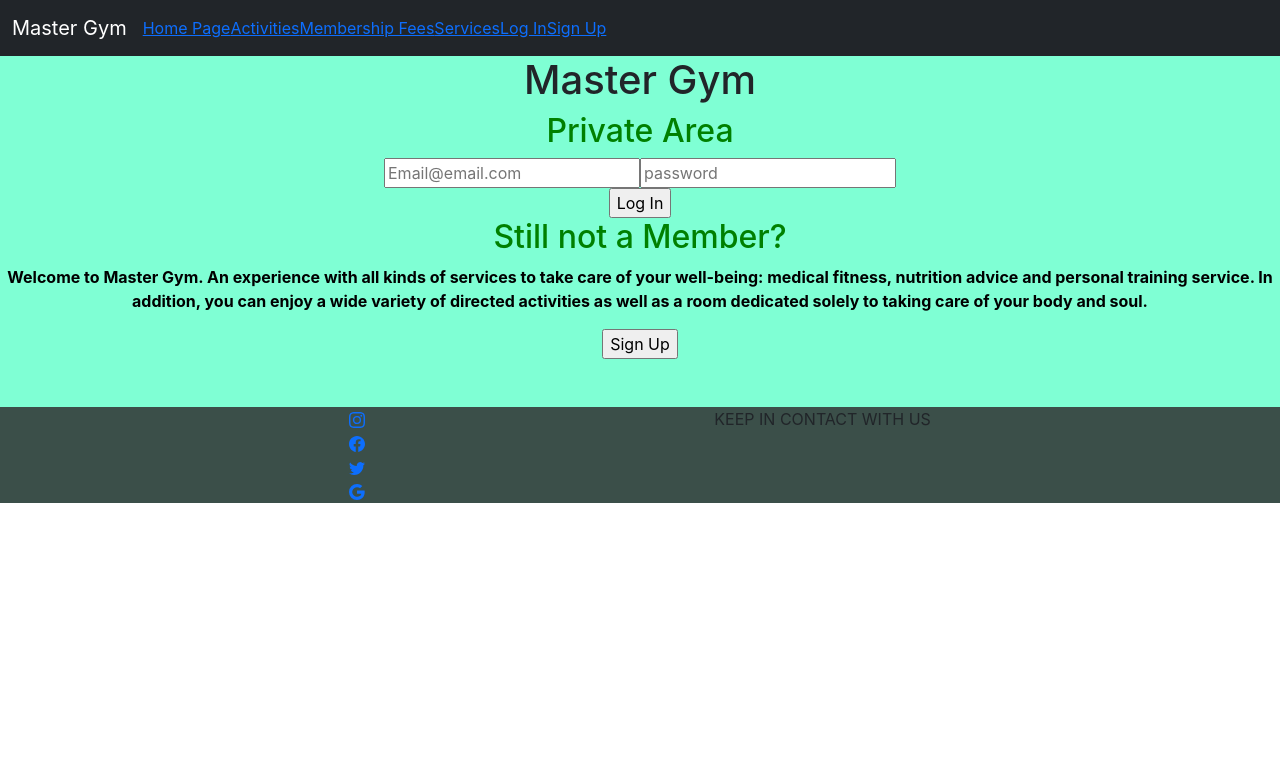
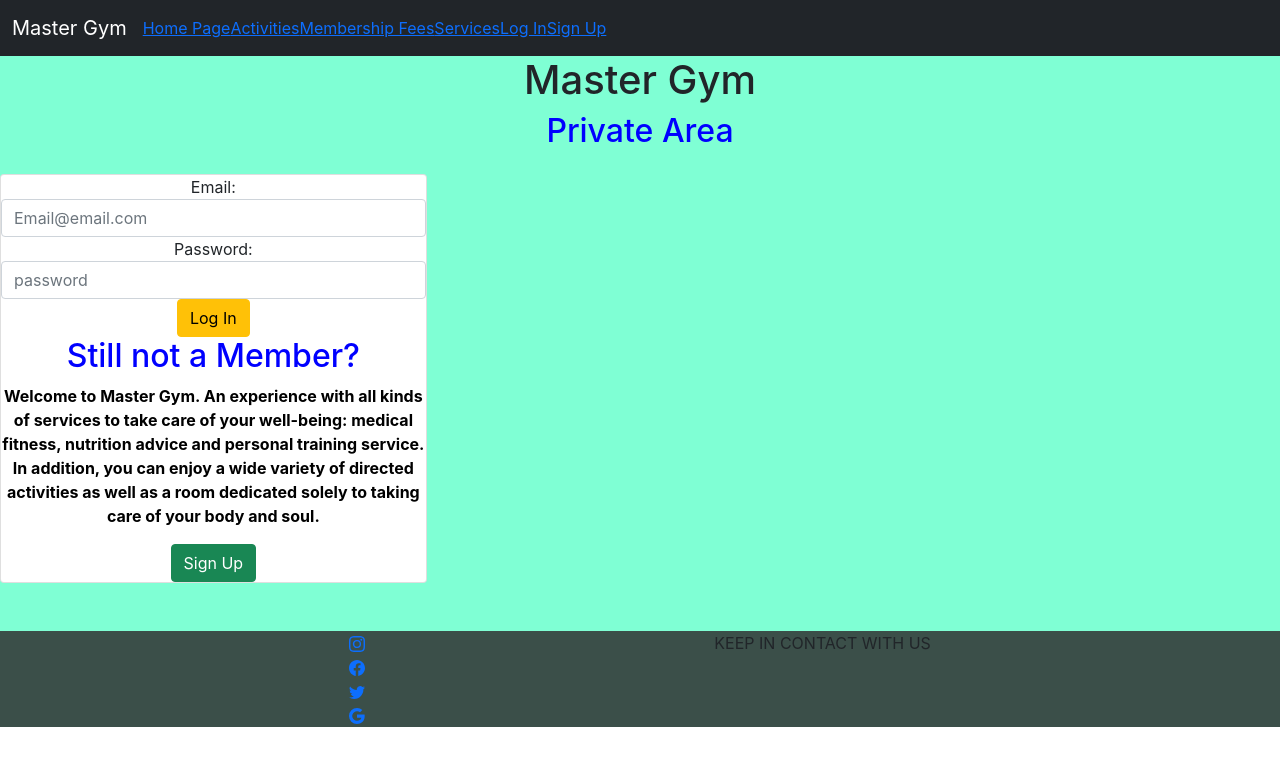
Before and after one commit to Jaume93/Gym-webpage, a React (Create React App) app in the folder client/: page /LogIn in a window 1280 px wide. Shown: the top 766 px of the page. Built offline with nearby package versions, Linux system fonts and the light colour scheme.

Commit message:
sign in and log in done

```diff
--- a/client/src/components/Activities/Activity.js
+++ b/client/src/components/Activities/Activity.js
@@ -11,7 +11,12 @@ const Activity = () => {
 
     useEffect(() => {
         const getActivity = async () => {
-            const response = await axios(`http://localhost:5000/activities/find/${activityId}`);
+            const token = localStorage.getItem("token")
+            const response = await axios(`http://localhost:5000/activities/find/${activityId}`, {
+                headers: {
+                    "Authorization": token
+                }
+            });
             setActivity(response.data.activity)
         };
         getActivity();
--- a/client/src/components/Activities/ActivitySchedule.js
+++ b/client/src/components/Activities/ActivitySchedule.js
@@ -37,19 +37,25 @@ const ActivitySchedule = () => {
                                     de los minutos hacemos lo mismo  */}
                                     {time.getHours().toString().length === 1 ? "0" + time.getHours() : time.getHours()}:{time.getMinutes().toString().length === 1 ? "0" + time.getMinutes() : time.getMinutes()}
                                 </td>
-                                <Link key={activity._id} to={`/activities/find/${activity._id}`}>
-                                    <td>
+                                <td>
+                                    <Link key={activity._id} to={`/activities/find/${activity._id}`}>
                                         {activity.location === "Room A" ? activity.activityName : ""}
-                                    </td>
-                                </Link>
-                                <td>
-                                    {activity.location === "Room B" ? activity.activityName : ""}
+                                    </Link>
                                 </td>
                                 <td>
-                                    {activity.location === "Room C" ? activity.activityName : ""}
+                                    <Link key={activity._id} to={`/activities/find/${activity._id}`}>
+                                        {activity.location === "Room B" ? activity.activityName : ""}
+                                    </Link>
                                 </td>
                                 <td>
-                                    {activity.location === "Pool" ? activity.activityName : ""}
+                                    <Link key={activity._id} to={`/activities/find/${activity._id}`}>
+                                        {activity.location === "Room C" ? activity.activityName : ""}
+                                    </Link>
+                                </td>
+                                <td>
+                                    <Link key={activity._id} to={`/activities/find/${activity._id}`}>
+                                        {activity.location === "Pool" ? activity.activityName : ""}
+                                    </Link>
                                 </td>
                             </tr>);
                     })}
--- a/client/src/components/Log In/LogIn.js
+++ b/client/src/components/Log In/LogIn.js
@@ -1,23 +1,77 @@
 import React from 'react';
-import { Link } from 'react-router-dom';
+import { Link, useHistory } from 'react-router-dom';
+import { useState } from 'react';
+import axios from 'axios';
 import '../Log In/LogIn.css';
 
 const LogIn = () => {
 
+    const history = useHistory();
+
+    const [email, setEmail] = useState("");
+    const [password, setPassword] = useState("");
+
+    const handlerClick = async (e) => {
+        //Esto hace que no se refresque la pagina
+        e.preventDefault();
+        try {
+            const body = {
+                email,
+                password,
+            }
+            const response = await axios.post("http://localhost:5000/members/login", body);
+            console.log(response)
+            localStorage.setItem("token", response.data.token)
+
+            //si los datos coinciden con los que se ha inscrito el usuario, en 2seg se Logea y va a la pag HomePage
+            setTimeout(() => {
+                history.push("/");
+            }, 2000);
+
+        } catch (err) {
+            console.log(err.response.data)
+        }
+    }
     return (
         <div>
             <h1>Master Gym</h1>
             <h2>Private Area</h2>
-            <input type="email" required minLength="4" placeholder="Email@email.com"></input>
-            <input type="password" required minLength="6" placeholder="password"></input>
-            <div>
-                <input type="submit" value="Log In"></input>
+            <div className="card col-12 col-lg-4 login-card mt-4 hv-center">
+                <form>
+                    <div className="form-group text-left">
+                        <label htmlFor="exampleInputEmail">Email:</label>
+                        <input type="email"
+                            className="form-control"
+                            id="email"
+                            required minLength="4"
+                            placeholder="Email@email.com"
+                            value={email}
+                            onChange={(e) => { setEmail(e.target.value) }}
+                        />
+                        <label htmlFor="exampleInputPassword">Password:</label>
+                        <input type="password"
+                            className="form-control"
+                            id="password"
+                            required minLength="6"
+                            placeholder="password"
+                            value={password}
+                            onChange={(e) => { setPassword(e.target.value) }}
+                        />
+                        <input
+                            type="submit"
+                            value="Log In"
+                            className="btn btn-warning"
+                            onClick={handlerClick}
+                        />
+
+                        <h2>Still not a Member?</h2>
+                        <p>Welcome to Master Gym. An experience with all kinds of services to take care of your well-being: medical fitness, nutrition advice and personal training service. In addition, you can enjoy a wide variety of directed activities as well as a room dedicated solely to taking care of your body and soul. </p>
+                        <Link to={`/SignUp`}>
+                            <input className="btn btn-success" type="submit" value="Sign Up"></input>
+                        </Link>
+                    </div>
+                </form>
             </div>
-            <h2>Still not a Member?</h2>
-            <p>Welcome to Master Gym. An experience with all kinds of services to take care of your well-being: medical fitness, nutrition advice and personal training service. In addition, you can enjoy a wide variety of directed activities as well as a room dedicated solely to taking care of your body and soul. </p>
-            <Link to={`/SignUp`}>
-                <input type="submit" value="Sign Up"></input>
-            </Link>
         </div>
     );
 };
--- a/client/src/components/Sign Up/SignUp.js
+++ b/client/src/components/Sign Up/SignUp.js
@@ -1,32 +1,46 @@
 import React, { useState, useEffect } from 'react';
-import { Link } from 'react-router-dom';
+import { useHistory } from 'react-router-dom';
 import axios from 'axios';
 import '../Sign Up/SignUp.css';
-import MembershipFees from '../Fees/Membership_Fees';
-
+import { Link } from 'react-router-dom';
 
 const SignUp = (props) => {
 
-    const [user_name, setUser_name] = useState("")
-    const [last_name, setLast_name] = useState("")
-    const [email, setEmail] = useState("")
-    const [password, setPassword] = useState("")
-    const [membFee, setMembFee] = useState("")
+    let history = useHistory();
+
+    const [user_name, setUser_name] = useState("");
+    const [last_name, setLast_name] = useState("");
+    const [email, setEmail] = useState("");
+    const [password, setPassword] = useState("");
+    const [membFee, setMembFee] = useState("");
+    const [select, setSelect] = useState([]);
+
+    useEffect(() => {
+        const getSelect = async () => {
+            const response = await axios("http://localhost:5000/membershipFees/");
+            console.log(response);
+            setSelect(response.data.membershipFees);
+        }
+        getSelect();
+    }, [])
 
     const handlerClick = async (e) => {
         //Esto hace que no se refresque la pagina
         e.preventDefault();
         try {
             const body = {
-                user_name,
-                last_name,
+                name: user_name,
+                lastName: last_name,
                 email,
                 password,
                 membFee
             }
-
             const response = await axios.post("http://localhost:5000/members/signup", body);
             console.log(response)
+
+            setTimeout(() => {
+                history.push("/LogIn");
+            }, 2000);
 
         } catch (err) {
             console.log(err.response.data)
@@ -83,30 +97,37 @@ const SignUp = (props) => {
                         <label htmlFor="exampleInputPassword">Fee:</label>
                         <select name="membFee"
                             className="form-control"
-                            id="membFee_signUp">
+                            id="membFee_signUp"
                             value={membFee}
-                            onChange={(e) => { setMembFee(e.target.value) }}
+                            onChange={(e) => { setMembFee(e.currentTarget.value) }}>
 
                             <option value=""> Select your Membership Fee </option>
-                            {/* {membershipFees.map(fee => {
+
+                            {select.map(fee => {
                                 return (
-                                    <option value="Fee">  {fee.name} </option>
+                                    <option key={fee._id} value={fee._id}>  {fee.name} </option>
                                 )
-                            })} */}
-
+                            })}
                         </select>
 
+                        <input
+                            type="submit"
+                            value="Sign Up"
+                            className="btn btn-warning"
+                            onClick={handlerClick}
+                        />
+                        <p className="mt-4">Already have an Account?</p>
+
                         <Link to={`/LogIn`}>
-                            <input
-                                type="submit"
-                                value="Sign Up"
-                                className="btn btn-warning"
-                                onClick={handlerClick}
-                            />
+                            <p>
+                                Log In Here
+                            </p>
                         </Link>
+
+
                     </div>
                 </form>
-            </div>
+            </div >
         </div >
     );
 };
```
Also changed, not shown: 1 other file (tests, documents, lock files or other folders).
